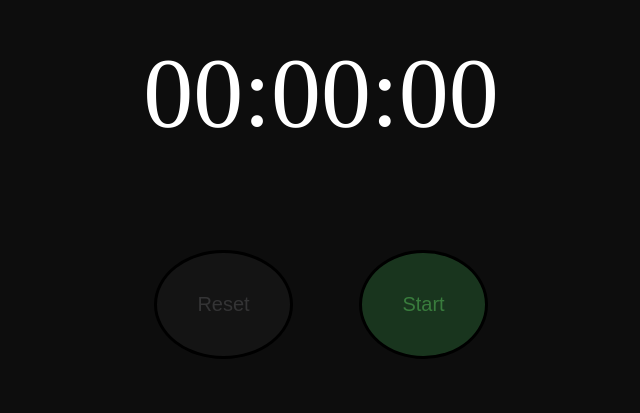
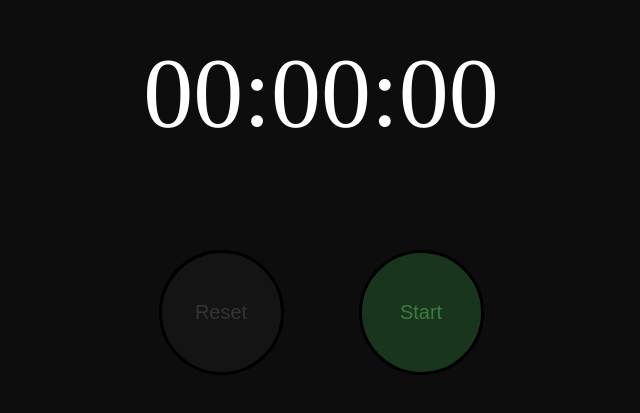
Before and after one commit to sultanshaik/Stopwatch, a React app: page / in a window 1280 px wide. Shown: the part 115-528 px from the top of the page, without its empty margins (319-959 px from the left). Built offline with nearby package versions, Linux system fonts and the light colour scheme.

Commit message:
Add fixed height and width for button

```diff
--- a/src/css/Button.css
+++ b/src/css/Button.css
@@ -1,14 +1,15 @@
 .Button-Outer{
-    border-radius: 50%;
+  border-radius: 1px;
 }
 
 .Button{
-
+  outline: none;
   text-align: center;
   font-size: 20px;
-  padding :  40px;
   border: solid black 3px;
   border-radius: 50%;
+  height: 125px;
+  width: 125px;
 }
 
 .Button-Start {
```
